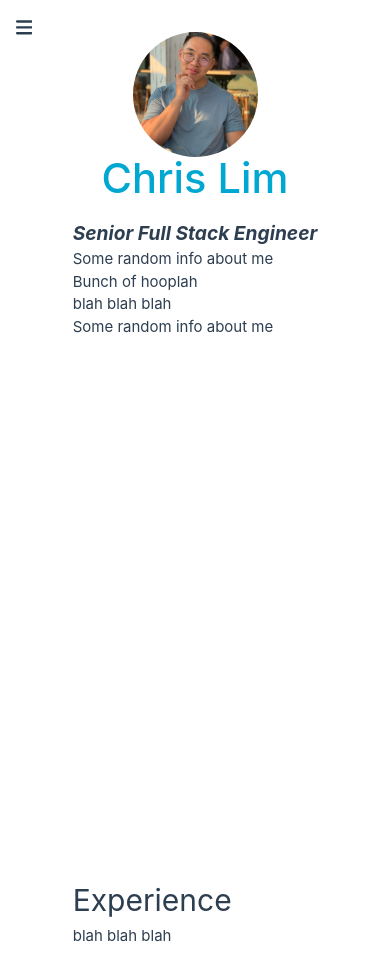
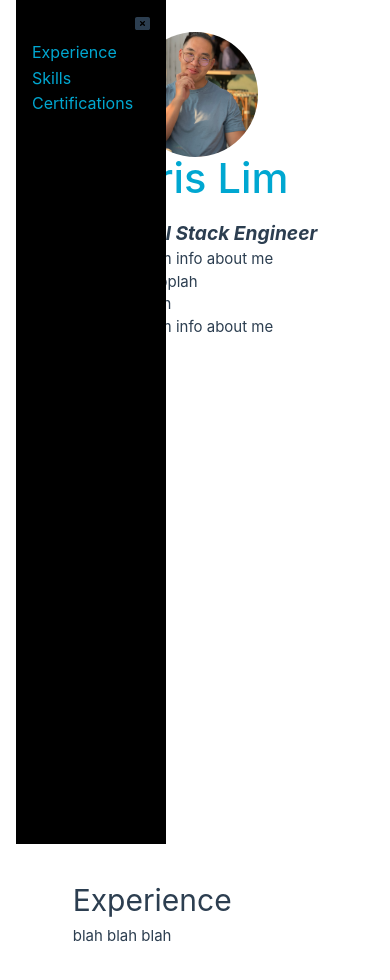
Before and after one commit to chrisdlim/portfolio, a Vue app: page / in a window 390 px wide. Shown: the top 980 px of the page. Built offline with nearby package versions, Linux system fonts and the light colour scheme.

Commit message:
Sliding nav works

```diff
--- a/src/components/side-nav.vue
+++ b/src/components/side-nav.vue
@@ -23,6 +23,11 @@ export default {
   methods: {
     toggleMenu() {
       this.isShowMenu = !this.isShowMenu;
+      const width = this.isShowMenu ? "150px" : "0px";
+      const slidingMenu = document.getElementById("sliding-menu");
+      if (slidingMenu) {
+        slidingMenu.style.width = width;
+      }
     },
   },
 };
@@ -36,7 +41,6 @@ export default {
       size="lg"
       @click="toggleMenu"
     />
-    <div v-show="isShowMenu">
     <div id="sliding-menu">
       <font-awesome-icon
         class="close-button"
@@ -53,7 +57,6 @@ export default {
       >
         {{ navItem.label }}
       </a>
-      </div>
     </div>
   </div>
   <div class="nav">
@@ -95,17 +98,9 @@ export default {
   padding: 0rem 1rem;
 }
 
-/* nav a.router-link-exact-active {
-  color: var(--color-text);
-} */
-
-/* nav a.router-link-exact-active:hover {
-  background-color: transparent;
-} */
-
 @media (max-width: 480px) {
   .nav {
-    width: 0%;
+    visibility: hidden;
   }
 
   .menu {
@@ -134,7 +129,7 @@ export default {
     width: 150px;
     z-index: 1;
     background: black;
-    transition: 2s;
+    transition: 0.5s;
   }
 
   #sliding-menu a {
```
Lines whose indentation alone changed are shown as unchanged.
